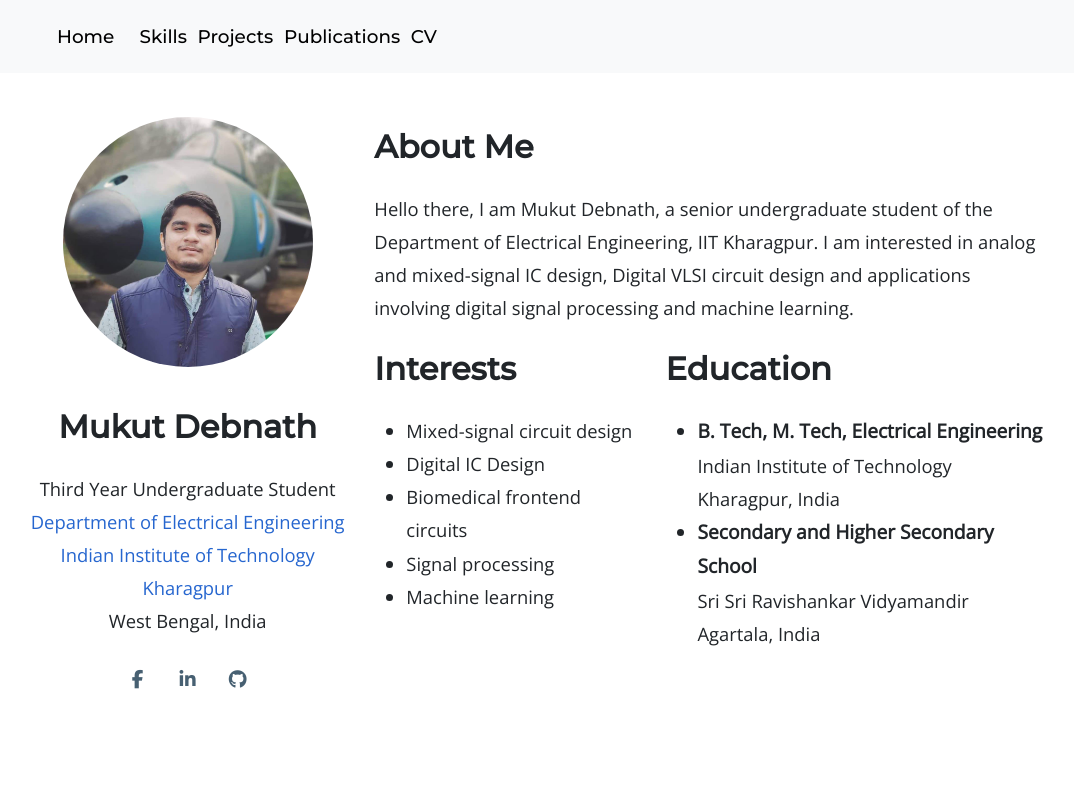
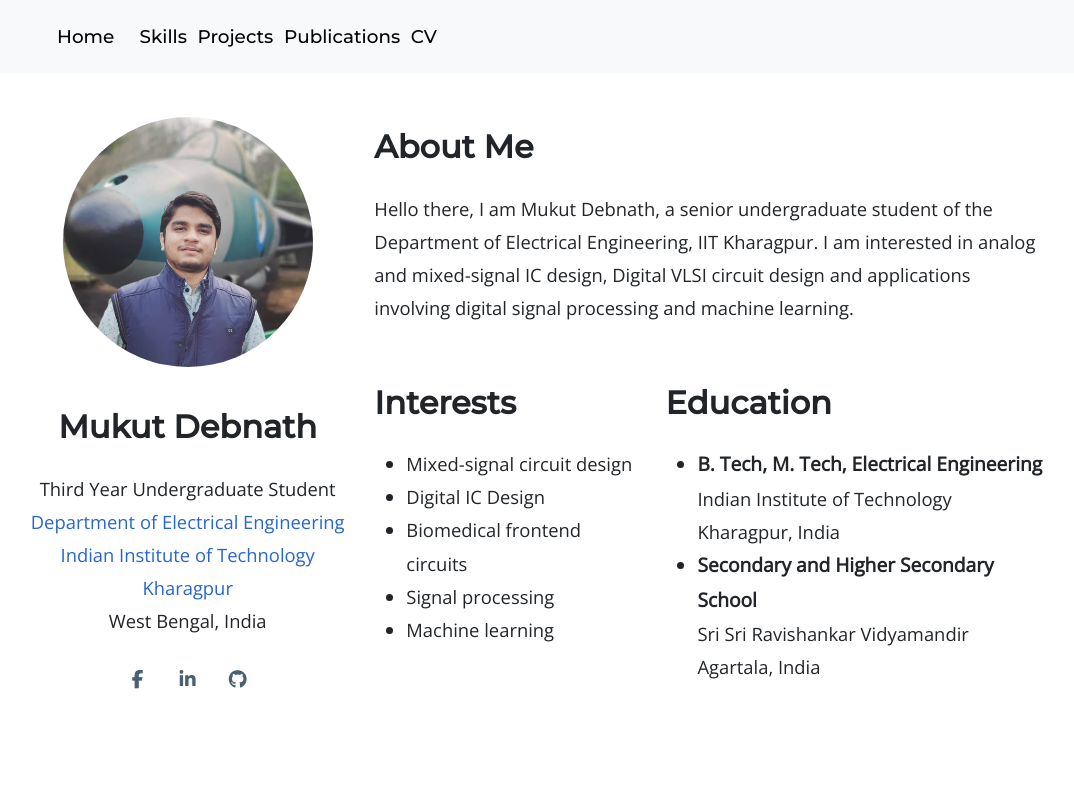
Before and after one commit to mukutdnath/website, a plain HTML site: page index.html in a window 1280 px wide. Shown: the top 800 px of the page, without its empty margins (103-1177 px from the left). Drawn offline with nearby package versions, Linux system fonts and the light colour scheme.

Commit message:
Update index.html

```diff
--- a/index.html
+++ b/index.html
@@ -77,10 +77,11 @@
             <h2>About Me</h2>
             <p class="p-nospace">
               Hello there, I am Mukut Debnath, a senior undergraduate student of the Department of Electrical Engineering, IIT Kharagpur. I am interested in analog and mixed-signal IC design, Digital VLSI circuit design and applications involving
-              digital signal processing and machine learning.<br> </p>
+              digital signal processing and machine learning. </p>
             <p class="p-nospace">
 
             </p>
+            <br>
             <div class="row">
               <div class="col-12 col-lg-5">
                 <h2>Interests</h2>
```
